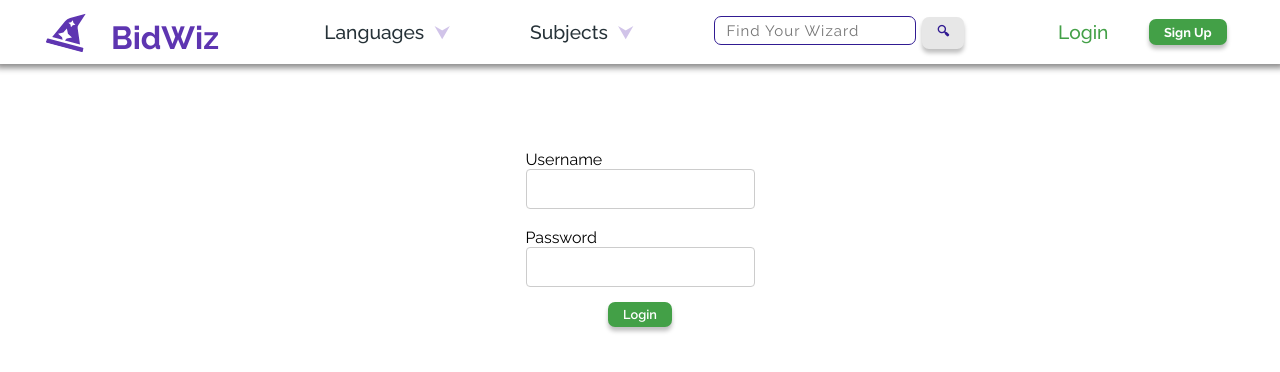
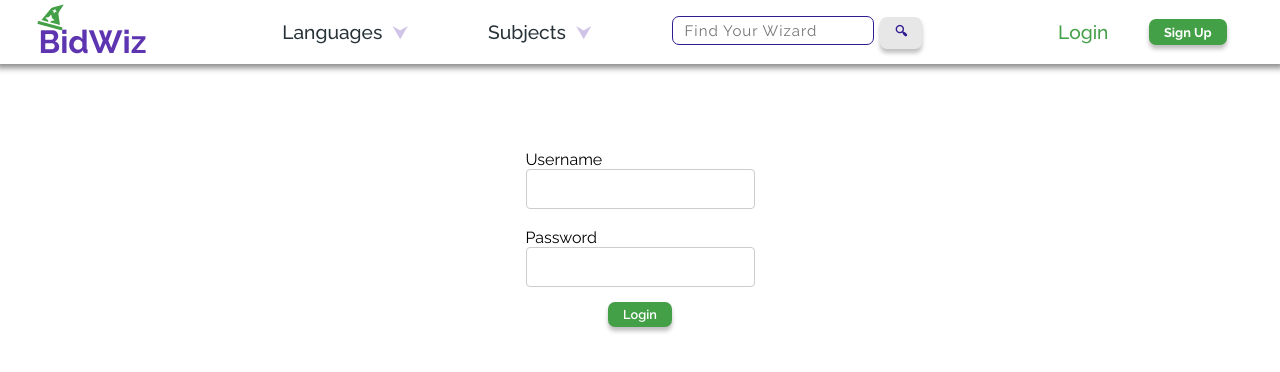
Before and after one commit to Mr-Hache/bidWiz-Frontend, a Next.js app: page /login in a window 1280 px wide. Shown: the top 372 px of the page. Built offline with nearby package versions, Linux system fonts and the light colour scheme.

Commit message:
Cambié el estilo de la logo marca y la marca en el navBar

```diff
--- a/app/Componets/navbar/navbar.module.scss
+++ b/app/Componets/navbar/navbar.module.scss
@@ -18,35 +18,34 @@
     align-items: center;
     list-style: none;
     margin-left: 3vw;
-    margin-top: -0.5vw;
+    margin-top: 1.5vw;
     text-decoration: none;
   }
 
   .iconsLink {
-    width: 15vw;
     display: flex;
-    flex-direction: row;
-    justify-content: space-around;
-    align-items: center;
+    flex-direction: column;
+    align-items: flex-start;
   }
 
   .iconsLink h1 {
     @include h-1;
-    margin-top: 3vw;
     font-size: 2.5vw;
     color: $darkMediumPurple;
+    padding: 0;
   }
 
-  .logo {
-    @include icon($darkMediumPurple);
-    width: 3vw;
-    height: 3vw;
+  .logoN {
     transition: 0.2s;
     transform: rotate(15deg);
+    margin-bottom: -2vw;
+    margin-left: 0.1vw;
+    font-size: 2vw;
+    color: $darkMediumGreen;
   }
 
   .iconsLink:hover {
-    .logo {
+    .logoN {
       transform: rotate(0deg);
     }
   }
--- a/app/Componets/navbar/navbar.tsx
+++ b/app/Componets/navbar/navbar.tsx
@@ -10,7 +10,7 @@ export default function Navbar() {
       <div className={styles.icons}>
         <Link href="/" style={{ textDecoration: "none" }}>
           <div className={styles.iconsLink}>
-            <FaHatWizard className={styles.logo} />
+            <FaHatWizard className={styles.logoN} />
             <h1>BidWiz</h1>
           </div>
         </Link>
```
